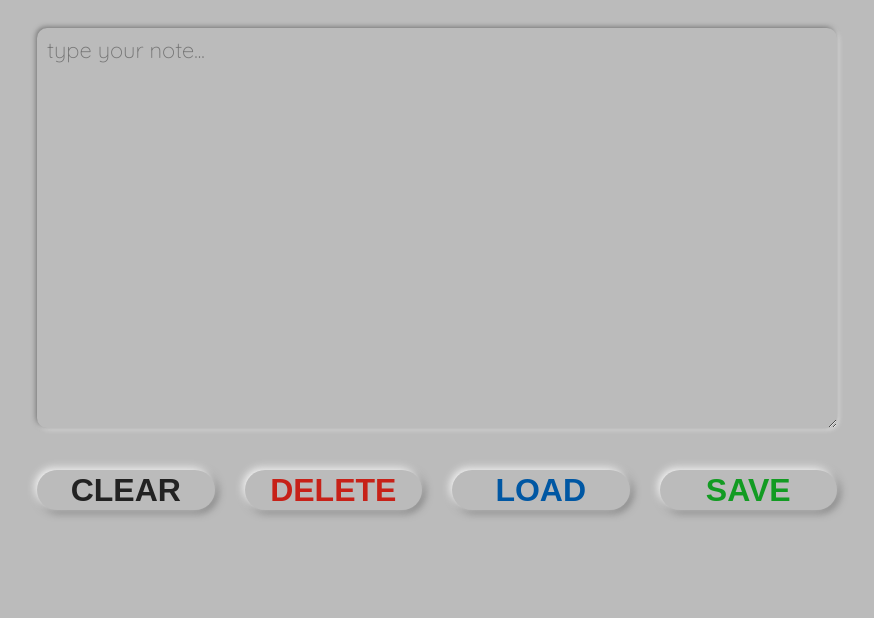
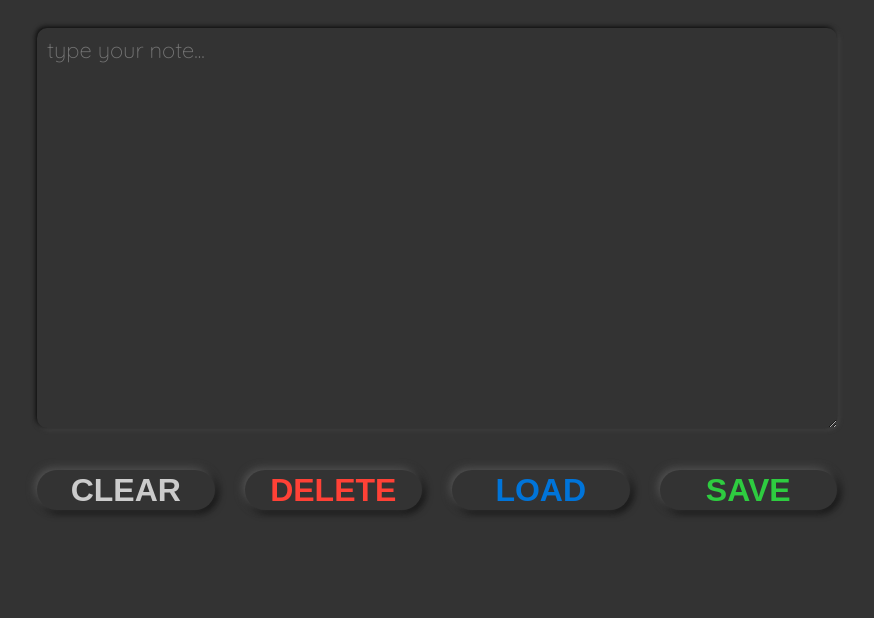
Before and after one commit to marta-kapolka/simple-note, a website: page index.html in a window 1280 px wide. Shown: the part 182-800 px from the top of the page, without its empty margins (203-1077 px from the left). Drawn offline with nearby package versions, Linux system fonts and the light colour scheme; a web font is replaced by a local one.

Commit message:
typos fixed

```diff
--- a/style.scss
+++ b/style.scss
@@ -2,7 +2,7 @@
 @import url("https://fonts.googleapis.com/css2?family=Palanquin+Dark:wght@400;700&family=Quicksand:wght@300;400&display=swap");
 
 // COLORS
-$dark-background: #bbb;
+/* $dark-background: #bbb;
 
 $dark-shadow: #666;
 $light-shadow: #fff;
@@ -14,9 +14,9 @@ $green: hsl(127, 79%, 34%);
 $gray-text: #222;
 $white-text: #000;
 
-$dark-gray: #e7e7e7;
+$dark-gray: #e7e7e7; */
 
-/* $dark-background: #333;
+$dark-background: #333;
 
 $dark-shadow: #000000;
 $light-shadow: #5a5a5a;
@@ -28,7 +28,7 @@ $green: #2ECC40;
 $gray-text: #ccc;
 $white-text: #fff;
 
-$dark-gray: #2020 */
+$dark-gray: #202020;
 
 // MIXINS
 @mixin text-shadow-out {
```
Also changed, not shown: style.css.
